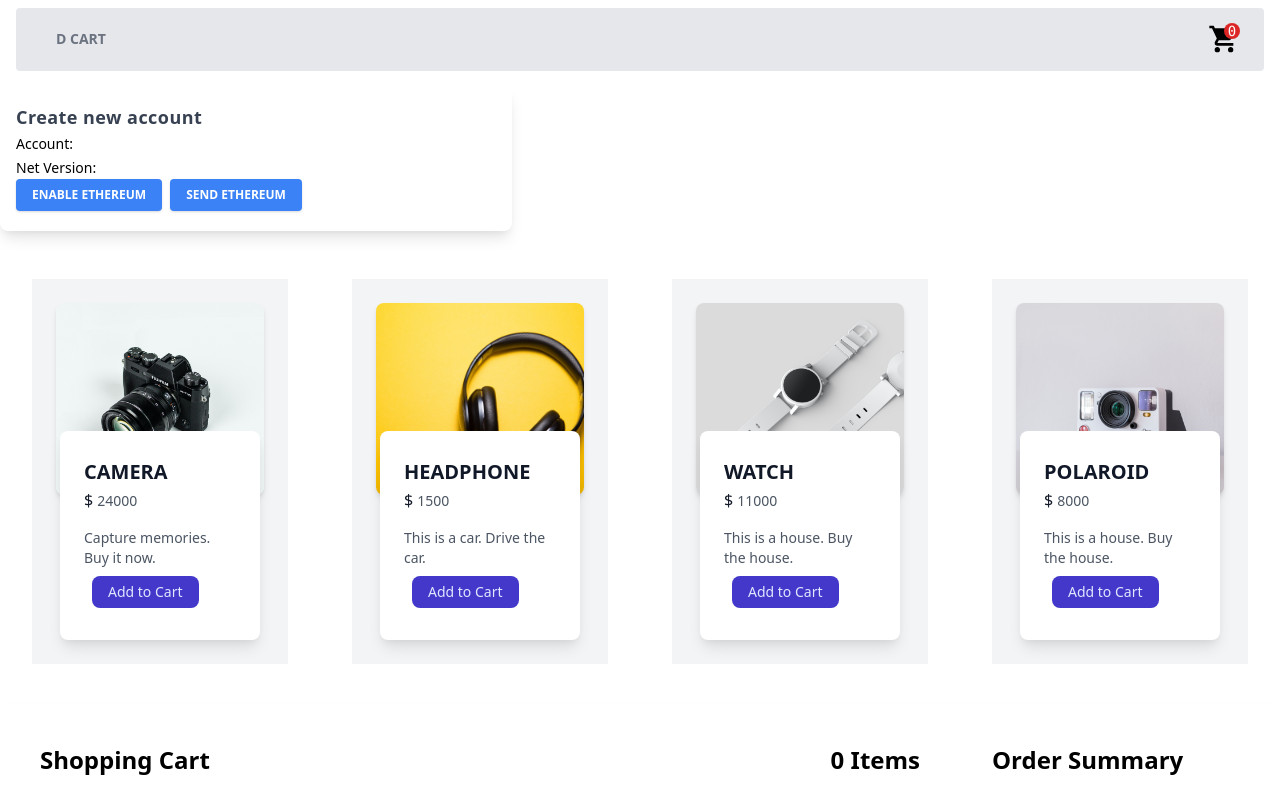
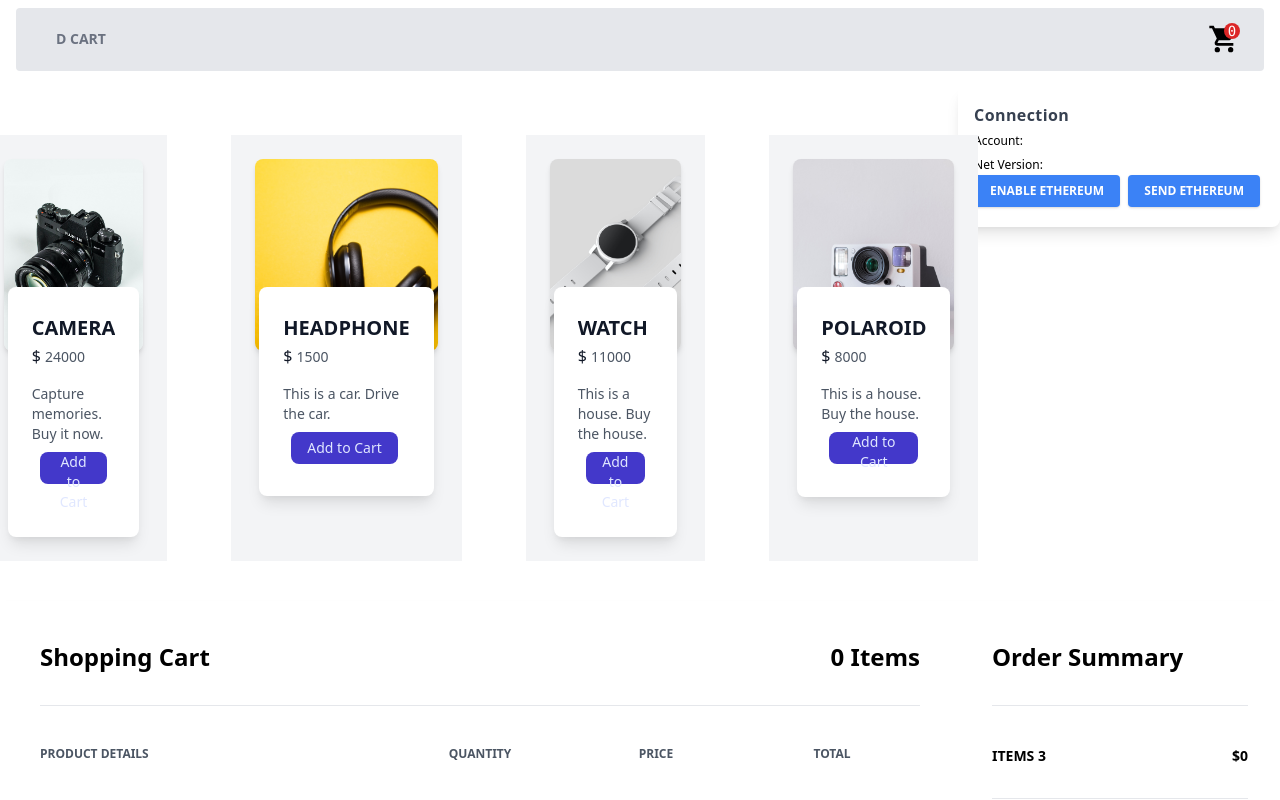
Before and after one commit to stevepabatao/shopping-cart, a Svelte app: page / in a window 1280 px wide. Shown: the top 800 px of the page. Built offline with nearby package versions, Linux system fonts and the light colour scheme.

Commit message:
improved the metamask connection window

```diff
--- a/src/components/Cart.svelte
+++ b/src/components/Cart.svelte
@@ -72,6 +72,7 @@
             <span>${cartTotal}</span>
           </div>
           <button class="bg-indigo-500 font-semibold hover:bg-indigo-600 py-3 text-sm text-white uppercase w-full">Checkout</button>
+
         </div>
       </div>
 
--- a/src/components/DButton.svelte
+++ b/src/components/DButton.svelte
@@ -1,25 +1,10 @@
 <script>
-import { createEventDispatcher } from 'svelte';
-
-const dispatch = createEventDispatcher();
 
 let account = "";
 let netv = "";
 
 
-async function getAccount() {
-   const accounts = await ethereum.request({ method: 'eth_requestAccounts' });
-   const network_version = await ethereum.request({ method: 'net_version' });
-
-   if(network_version == 3) {
-        netv = "Ropstein Test Netwoek";
-   }
-
-   account = accounts[0];
-}
-
 async function sendEther() {
-    alert(getAccount);
     ethereum
         .request({
         method: 'eth_sendTransaction',
@@ -37,17 +22,24 @@ async function sendEther() {
         .catch((error) => console.error);
 }
 
+async function getAccount() {
+   const accounts = await ethereum.request({ method: 'eth_requestAccounts' });
+   const network_version = await ethereum.request({ method: 'net_version' });
+
+   if(network_version == 3) {
+        netv = "Ropstein Test Network";
+   }
+
+   account = accounts[0];
+}
 
 </script>
 
-
-
-
-    <div class="max-w-lg w-full rounded-lg shadow-lg p-4">
-        <h3 class="font-semibold text-lg text-gray-700 tracking-wide">Create new account</h3>
+    <div class="max-w-lg rounded-lg shadow-lg p-4 float-right">
+        <div class="font-semibold text-md text-gray-700 tracking-wide">Connection</div>
             <ul>
-                <li><span class="text-sm">Account: <span>{ account }</span></span></li>
-                <li><span class="text-sm">Net Version: <span>{ netv }</span></span></li>
+                <li><span class="text-xs">Account: <span class="font-weight-700">{ account }</span></span></li>
+                <li><span class="text-xs">Net Version: <span class="font-weight-700">{ netv }</span></span></li>
             </ul>
         <div>
             <button class="bg-blue-500 text-white active:bg-blue-600 font-bold uppercase text-xs px-4 py-2 rounded shadow hover:shadow-md outline-none focus:outline-none mr-1 mb-1 ease-linear transition-all duration-150" type="button" on:click={getAccount}>
@@ -56,5 +48,6 @@ async function sendEther() {
             <button class="bg-blue-500 text-white active:bg-blue-600 font-bold uppercase text-xs px-4 py-2 rounded shadow hover:shadow-md outline-none focus:outline-none mr-1 mb-1 ease-linear transition-all duration-150" type="button" on:click={sendEther}>
                 Send Ethereum
             </button>
+
         </div>
     </div>
--- a/src/components/Navbar.svelte
+++ b/src/components/Navbar.svelte
@@ -66,6 +66,6 @@
       </nav>
     </div>
   </div>
-  <div class="flex flex-wrap right py-2  right-0">
+  <div class="py-2">
     <DButton/>
   </div>
```
